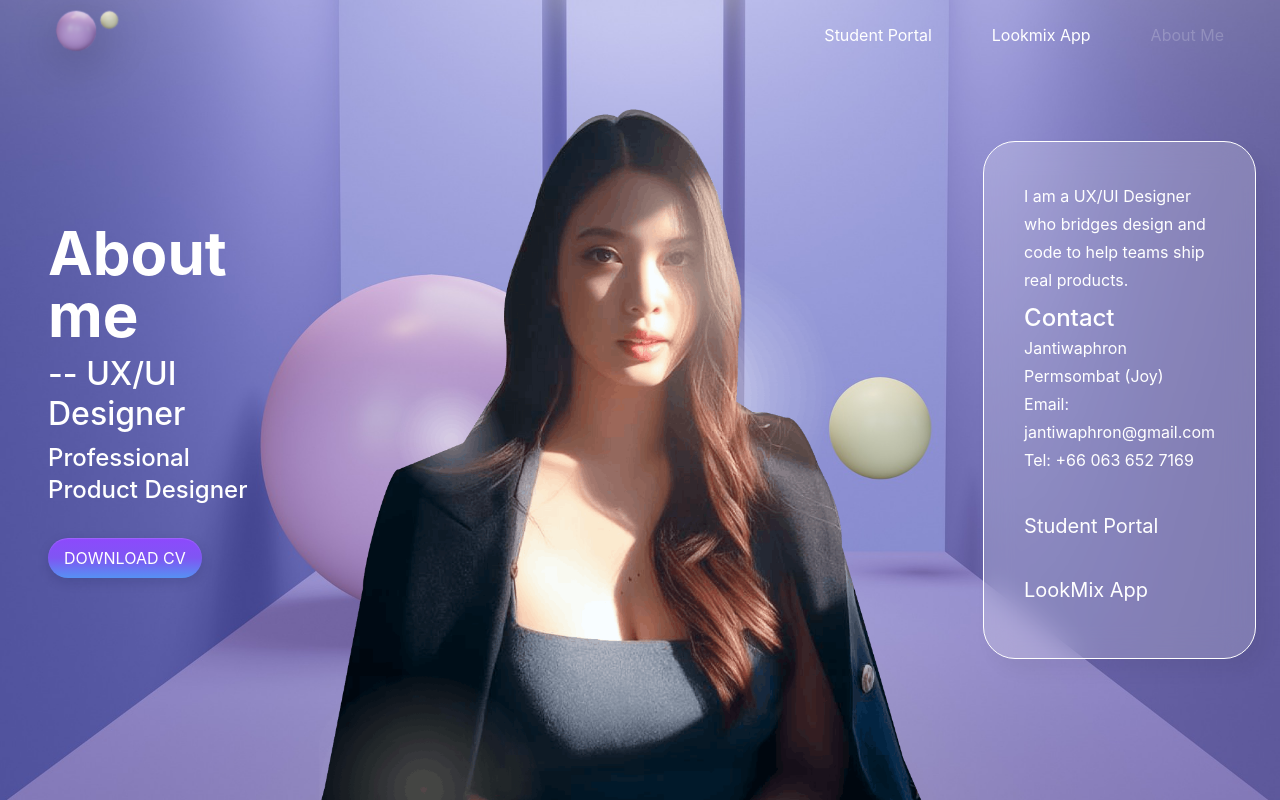
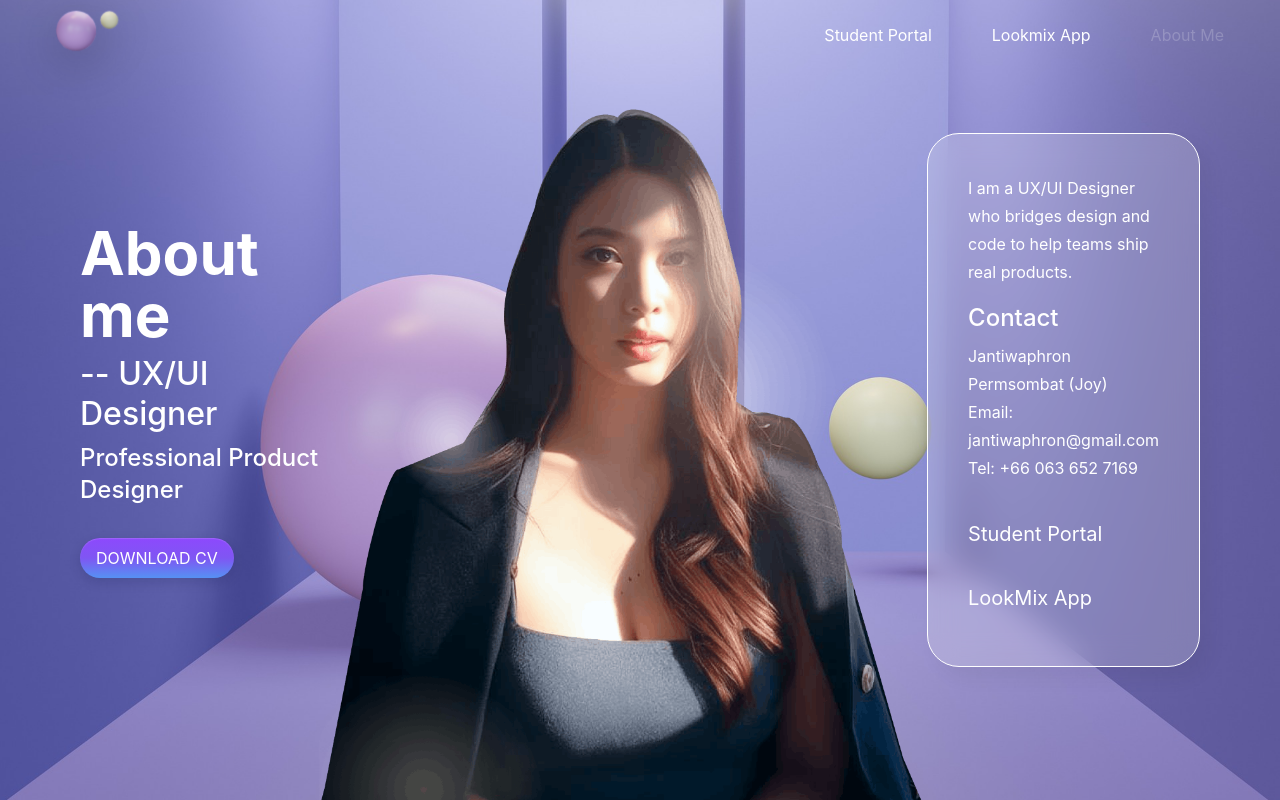
Before and after one commit to joyjantiwaa/my-portfolio-2026, a React (Vite) app: page /about-me in a window 1280 px wide. Built offline with nearby package versions, Linux system fonts and the light colour scheme.

Commit message:
Enhance AboutMePage layout and styles
Refactor AboutMePage to improve layout and styling.

```diff
--- a/src/pages/AboutMePage.jsx
+++ b/src/pages/AboutMePage.jsx
@@ -1,11 +1,13 @@
 import React, { useState, useEffect } from 'react';
+import { useNavigate } from 'react-router-dom'; // นำเข้า useNavigate
 import { tokens } from '../styles/theme';
 import { Button, Menubar } from '../components/DesignSystem';
-import bgImage1 from '../assets/background.jpg'; // ใช้ภาพนี้ทั้งคู่
+import bgImage1 from '../assets/background.jpg';
 import home2 from '../assets/home_2.png';
 import CV from '../assets/CV-jantiwaphron-senior-uxui_compressed.pdf';
 
 const AboutMePage = () => {
+  const navigate = useNavigate(); // ประกาศใช้งาน navigate
   const [isMobile, setIsMobile] = useState(window.innerWidth < 1240);
 
   useEffect(() => {
@@ -26,10 +28,10 @@ const AboutMePage = () => {
     flexDirection: isMobile ? 'column' : 'row',
     overflow: 'hidden',
     position: 'relative',
-    // แก้ไข: ใช้ bgImage1 (เหมือนมือถือ) ทั้งหมด
     backgroundImage: `url(${bgImage1})`,
     backgroundSize: 'cover',
-    backgroundPosition: 'center'
+    backgroundPosition: 'center',
+    backgroundRepeat: 'no-repeat'
   };
 
   // --- DESKTOP LAYOUT ---
@@ -38,34 +40,33 @@ const AboutMePage = () => {
       <div style={containerStyle}>
         <Menubar variant="primary" />
 
-        {/* กล่องขวา: About Me */}
+        {/* ส่วนข้อมูลหลัก */}
         <div style={{
           flex: 1,
           display: 'flex',
           flexDirection: 'column',
           justifyContent: 'center',
-          paddingRight: '56px',
+          paddingLeft: '80px', // ปรับให้ห่างขอบซ้าย
           alignItems: 'flex-start',
           textAlign: 'left',
-          marginLeft: '48px',
           zIndex: 2
         }}>
           <h1 style={{ ...tokens.typography.heading.h1, color: tokens.colors.background.primary, margin: 0 }}>About me</h1>
           <h3 style={{ ...tokens.typography.heading.h3, color: tokens.colors.background.primary, margin: '8px 0' }}>-- UX/UI Designer</h3>
           <h6 style={{ ...tokens.typography.heading.h6, color: tokens.colors.background.primary, marginBottom: '32px' }}>Professional Product Designer</h6>
-          <a href={CV} download>
+          <a href={CV} download style={{ textDecoration: 'none' }}>
             <Button variant="primary" size="sm">
               DOWNLOAD CV
             </Button>
           </a>
-          </div>
+        </div>
 
-        {/* --- กล่องกลาง: เพิ่มภาพ home2 --- */}
+        {/* ส่วนภาพประกอบกลางหน้าจอ */}
         <div style={{
-          flex: 1.2, // ให้พื้นที่ตรงกลางกว้างกว่านิดหน่อย
+          flex: 1.2,
           display: 'flex',
           justifyContent: 'center',
-          alignItems: 'flex-end', // ให้ภาพวางอยู่ฐานล่างเหมือนหน้า Home
+          alignItems: 'flex-end',
           height: '100%',
           zIndex: 2
         }}>
@@ -80,16 +81,15 @@ const AboutMePage = () => {
           />
         </div>
 
-        {/* กล่องซ้าย: Effect Glass */}
+        {/* ส่วนข้อมูลติดต่อและลิงก์ผลงาน (Glass Effect) */}
         <div style={{
           display: 'flex',
           flexDirection: 'column',
           flex: 1,
-          paddingLeft: '56px',
+          paddingRight: '80px',
           justifyContent: 'center',
-          alignItems: 'flex-start',
+          alignItems: 'flex-end',
           zIndex: 2,
-          marginRight: '24px',
         }}>
           <div style={{
             maxWidth: '420px',
@@ -99,22 +99,18 @@ const AboutMePage = () => {
             borderRadius: '32px',
             border: `1px solid ${tokens.colors.background.primary}`
           }}>
-            <p style={{ ...tokens.typography.body.normal, color: tokens.colors.background.primary, margin: '0 0 8px 0' }}>
+            <p style={{ ...tokens.typography.body.normal, color: tokens.colors.background.primary, margin: '0 0 16px 0' }}>
               I am a UX/UI Designer who bridges design and code to help teams ship real products.
             </p>
-            <h6 style={{ ...tokens.typography.heading.h6, color: tokens.colors.background.primary, margin: 0 }}>Contact</h6>
-            <p style={{ ...tokens.typography.body.normal, color: tokens.colors.background.primary }}>
-              Jantiwaphron Permsombat (Joy)
-            </p>
-            <p style={{ ...tokens.typography.body.normal, color: tokens.colors.background.primary, margin: 0 }}>
-              Email: jantiwaphron@gmail.com
-            </p>
-            <p style={{ ...tokens.typography.body.normal, color: tokens.colors.background.primary, margin: '0 0 24px 0' }}>
-              Tel: +66 063 652 7169
-            </p>
-            <div style={{ display: 'flex', flexDirection: 'column', gap: '8px', alignItems: 'flex-start' }}>
+            <h6 style={{ ...tokens.typography.heading.h6, color: tokens.colors.background.primary, margin: '0 0 8px 0' }}>Contact</h6>
+            <div style={{ marginBottom: '24px' }}>
+              <p style={{ ...tokens.typography.body.normal, color: tokens.colors.background.primary, margin: 0 }}>Jantiwaphron Permsombat (Joy)</p>
+              <p style={{ ...tokens.typography.body.normal, color: tokens.colors.background.primary, margin: 0 }}>Email: jantiwaphron@gmail.com</p>
+              <p style={{ ...tokens.typography.body.normal, color: tokens.colors.background.primary, margin: 0 }}>Tel: +66 063 652 7169</p>
+            </div>
+            <div style={{ display: 'flex', flexDirection: 'column', gap: '8px', alignItems: 'stretch' }}>
               <Button variant="secondary" size='sm' onClick={() => navigate('/student-portal')}>
-              Student Portal
+                Student Portal
               </Button>
               <Button variant="secondary" size='sm' onClick={() => navigate('/lookmix-app')}>
                 LookMix App
@@ -126,7 +122,7 @@ const AboutMePage = () => {
     );
   }
 
-  // --- MOBILE LAYOUT (คงเดิม) ---
+  // --- MOBILE LAYOUT ---
   return (
     <div style={{...containerStyle, padding: '80px 24px', position: 'relative', height: '100dvh', justifyContent: 'center'}}>
       <Menubar variant="primary" />
@@ -141,8 +137,8 @@ const AboutMePage = () => {
       }}>
         <div style={{ display: 'flex', flexDirection: 'column', gap: '16px' }}>
           <h1 style={{ ...tokens.typography.display, color: tokens.colors.background.primary, margin: 0, fontSize: '64px' }}>About me</h1>
-          <p style={{ ...tokens.typography.boy.large, color: tokens.colors.background.primary, margin: 0 }}>Professional Product Designer</p>
-          <a href={CV} download>
+          <p style={{ ...tokens.typography.body?.large || {}, color: tokens.colors.background.primary, margin: 0 }}>Professional Product Designer</p>
+          <a href={CV} download style={{ textDecoration: 'none' }}>
             <Button variant="primary" size="sm">
               Download CV
             </Button>
@@ -158,17 +154,11 @@ const AboutMePage = () => {
         }}>
           <div style={{ display: 'flex', flexDirection: 'column', gap: '4px', textAlign: 'left' }}>
             <h6 style={{ ...tokens.typography.heading.h6, color: tokens.colors.background.primary, margin: 0 }}>Contact</h6>
-            <p style={{ ...tokens.typography.body.normal, color: tokens.colors.background.primary, margin: 0 }}>
-              Jantiwaphron Permsombat (Joy)
-            </p>
-            <p style={{ ...tokens.typography.body.normal, color: tokens.colors.background.primary, margin: 0 }}>
-              Email: jantiwaphron@gmail.com
-            </p>
-            <p style={{ ...tokens.typography.body.normal, color: tokens.colors.background.primary, margin: 0 }}>
-              Tel: +66 063 652 7169
-            </p>
+            <p style={{ ...tokens.typography.body.normal, color: tokens.colors.background.primary, margin: 0 }}>Jantiwaphron Permsombat (Joy)</p>
+            <p style={{ ...tokens.typography.body.normal, color: tokens.colors.background.primary, margin: 0 }}>Email: jantiwaphron@gmail.com</p>
+            <p style={{ ...tokens.typography.body.normal, color: tokens.colors.background.primary, margin: 0 }}>Tel: +66 063 652 7169</p>
           </div>
-          <div style={{ display: 'flex', flexDirection: 'column', gap: '12px', alignItems: 'flex-start' }}>
+          <div style={{ display: 'flex', flexDirection: 'column', gap: '12px', alignItems: 'stretch' }}>
             <Button variant="secondary" size='sm' onClick={() => navigate('/student-portal')}>
               Student Portal
             </Button>
```
